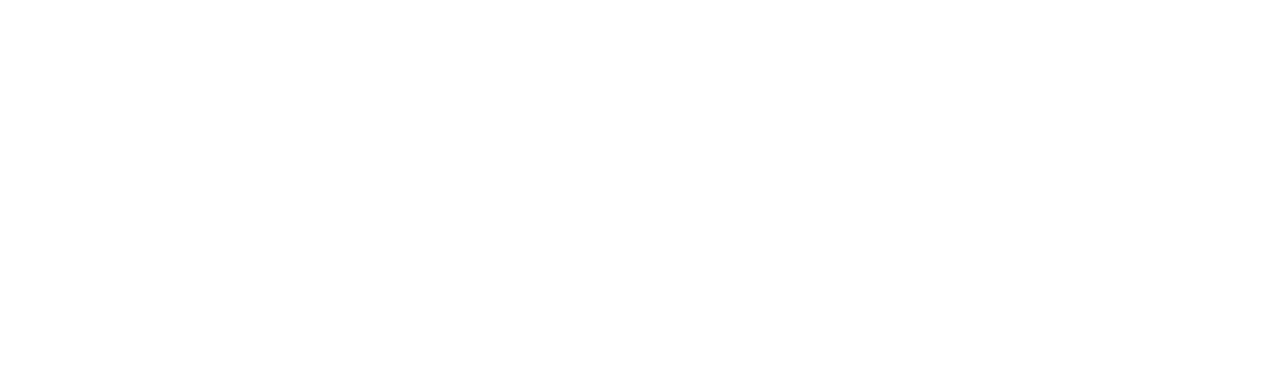
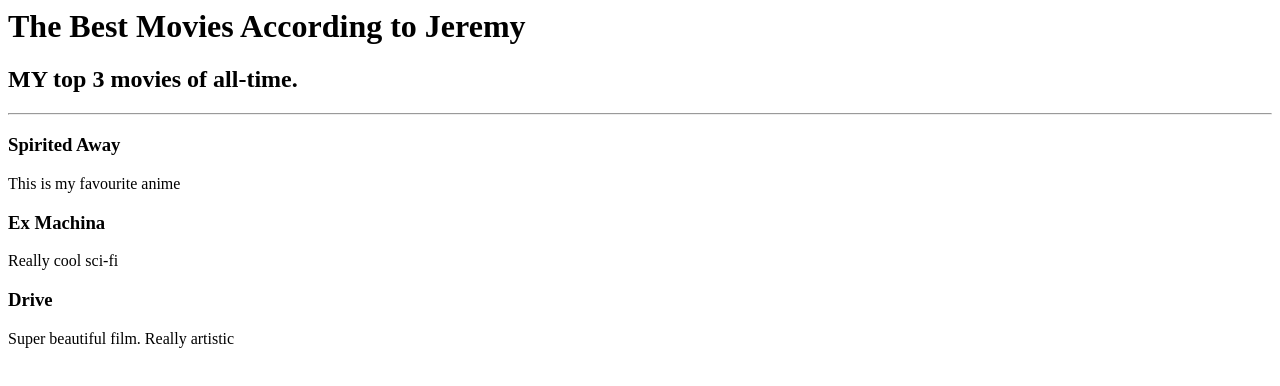
Before and after one commit to Jhandy93/Web-Development-Projects, a plain HTML site: page 2.4 Movie Ranking Project/index.html in a window 1280 px wide. Drawn offline with Linux system fonts and the light colour scheme.

Commit message:
Added Lesson 3

```diff
--- a/2.4 Movie Ranking Project/index.html
+++ b/2.4 Movie Ranking Project/index.html
@@ -1 +1,10 @@
 <!-- Write your code below -->
+<h1>The Best Movies According to Jeremy</h1>
+<h2>MY top 3 movies of all-time.</h2>
+<hr />
+<h3>Spirited Away</h3>
+<p>This is my favourite anime</p>
+<h3>Ex Machina</h3>
+<p>Really cool sci-fi</p>
+<h3>Drive</h3>
+<p>Super beautiful film. Really artistic</p>
```
